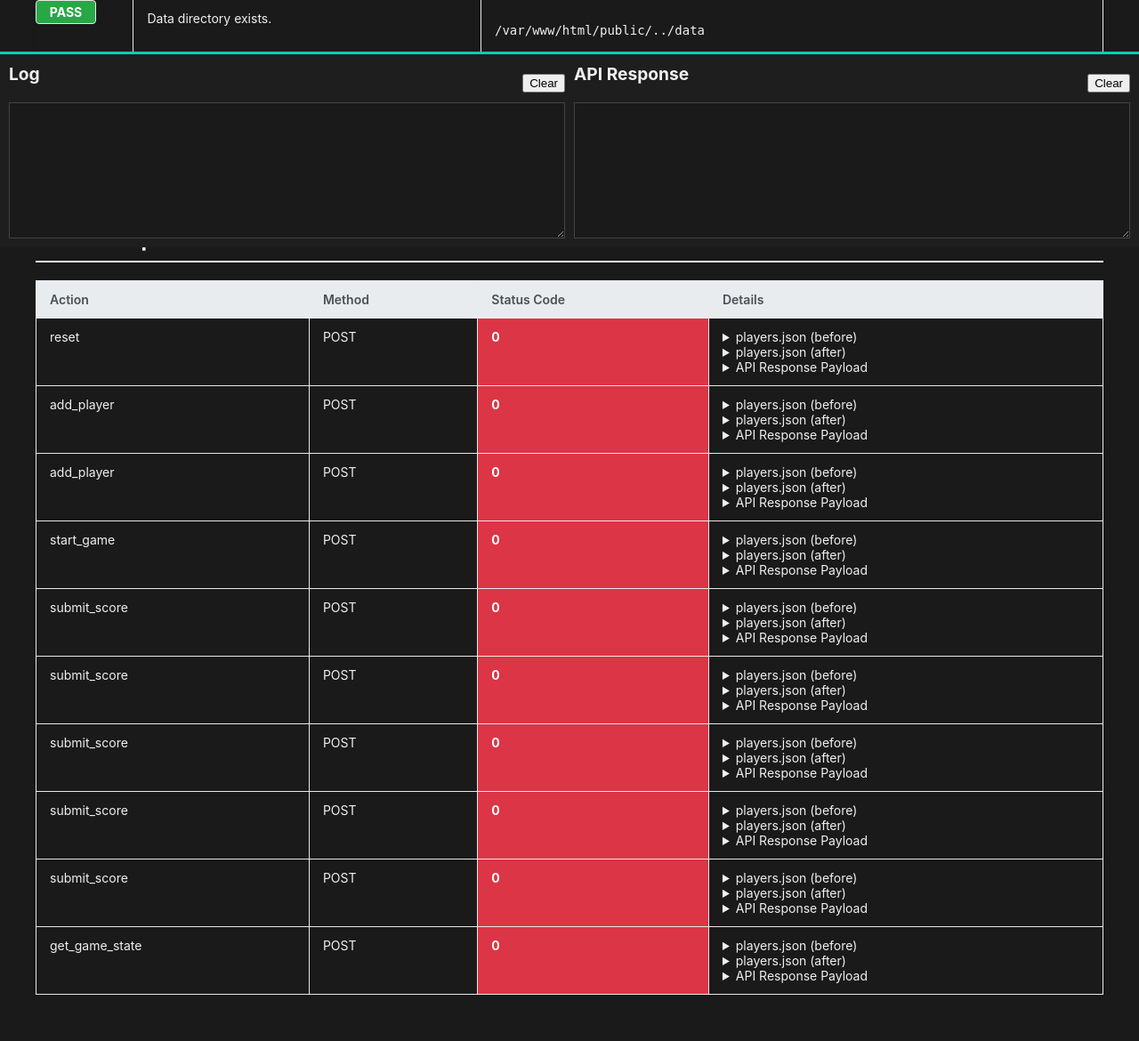
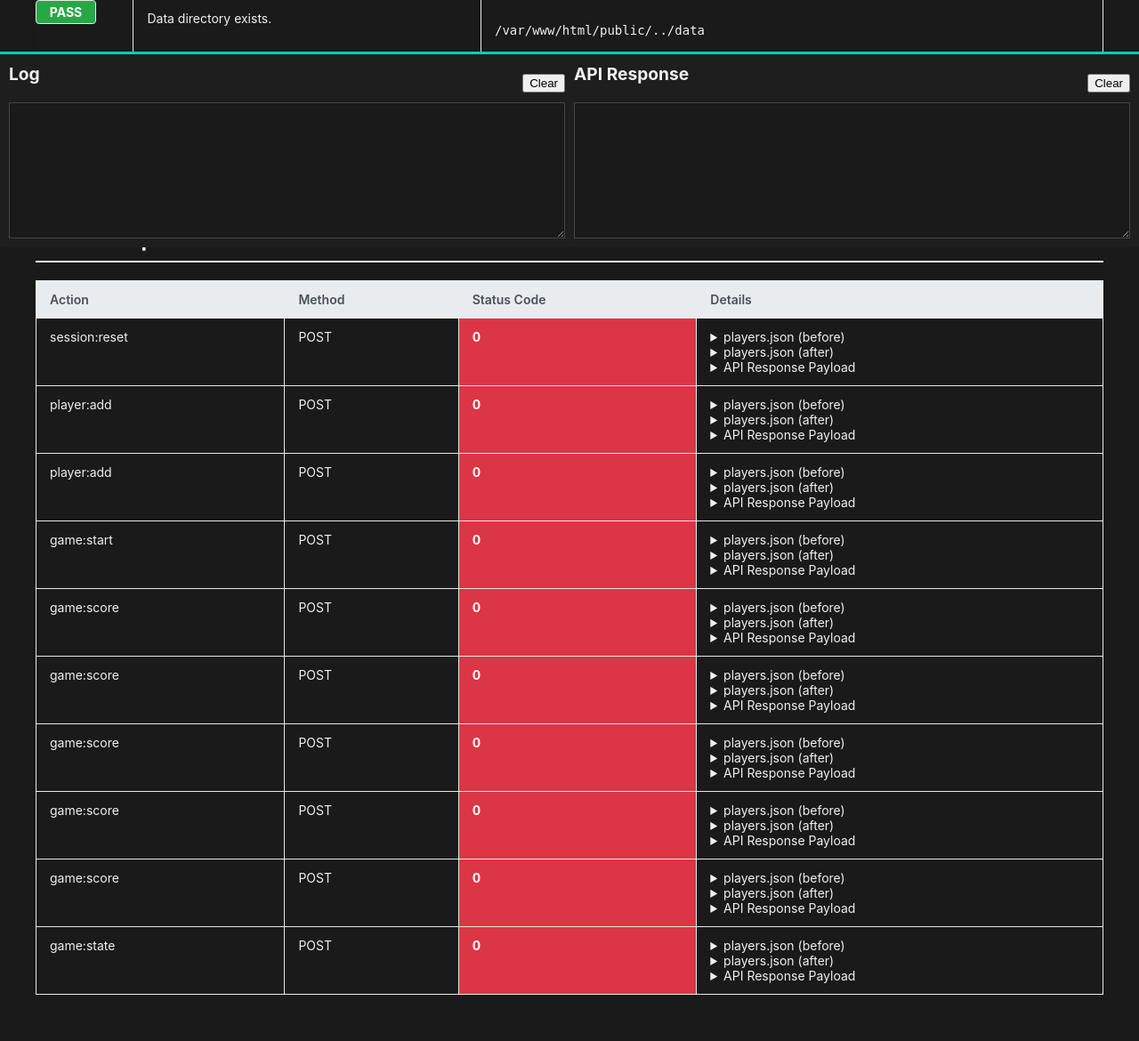
Before and after one commit to andywestley/darts-scoreboard, a PHP site: page /testbed.php in a window 1280 px wide. Shown: the part 522-1692 px from the top of the page at 89% size. Run offline with PHP 8.4, Linux system fonts and the light colour scheme; data that the repository does not hold is empty.

Commit message:
More machine debugging

```diff
--- a/public/testbed.php
+++ b/public/testbed.php
@@ -64,19 +64,19 @@ function run_diagnostics() {
     $playersDataFile = __DIR__ . '/../data/players.json';
 
     $apiTests = [
-        ['action' => 'reset', 'method' => 'GET', 'data' => []],
-        ['action' => 'add_player', 'method' => 'POST', 'data' => ['playerName' => 'Player A']],
-        ['action' => 'add_player', 'method' => 'POST', 'data' => ['playerName' => 'Player B']],
-        ['action' => 'start_game', 'method' => 'POST', 'data' => ['gameType' => '501', 'matchLegs' => '3']],
+        ['action' => 'session:reset', 'method' => 'POST', 'data' => []],
+        ['action' => 'player:add', 'method' => 'POST', 'data' => ['playerName' => 'Player A']],
+        ['action' => 'player:add', 'method' => 'POST', 'data' => ['playerName' => 'Player B']],
+        ['action' => 'game:start', 'method' => 'POST', 'data' => ['gameType' => '501', 'matchLegs' => '3']],
         // Simulate a round of play
-        ['action' => 'submit_score', 'method' => 'POST', 'data' => ['score' => 100, 'dartsThrown' => 3]], // Player A's turn
-        ['action' => 'submit_score', 'method' => 'POST', 'data' => ['score' => 60, 'dartsThrown' => 3]],  // Player B's turn
+        ['action' => 'game:score', 'method' => 'POST', 'data' => ['score' => 100, 'dartsThrown' => 3]], // Player A's turn
+        ['action' => 'game:score', 'method' => 'POST', 'data' => ['score' => 60, 'dartsThrown' => 3]],  // Player B's turn
         // Simulate a bust score for Player A
-        ['action' => 'submit_score', 'method' => 'POST', 'data' => ['score' => 180, 'dartsThrown' => 3]], // Player A's turn (Score: 401 -> 221)
-        ['action' => 'submit_score', 'method' => 'POST', 'data' => ['score' => 180, 'dartsThrown' => 3]], // Player B's turn (Score: 441 -> 261)
-        ['action' => 'submit_score', 'method' => 'POST', 'data' => ['score' => 180, 'dartsThrown' => 3]], // Player A attempts 180 on 221 -> BUST!
+        ['action' => 'game:score', 'method' => 'POST', 'data' => ['score' => 180, 'dartsThrown' => 3]], // Player A's turn (Score: 401 -> 221)
+        ['action' => 'game:score', 'method' => 'POST', 'data' => ['score' => 180, 'dartsThrown' => 3]], // Player B's turn (Score: 441 -> 261)
+        ['action' => 'game:score', 'method' => 'POST', 'data' => ['score' => 180, 'dartsThrown' => 3]], // Player A attempts 180 on 221 -> BUST!
         // This final test verifies the game state was updated correctly after the bust.
-        ['action' => 'get_game_state', 'method' => 'GET', 'data' => []],
+        ['action' => 'game:state', 'method' => 'POST', 'data' => []],
     ];
 
     $apiResults = [];
```
Also changed, not shown: public/js/app.js.
